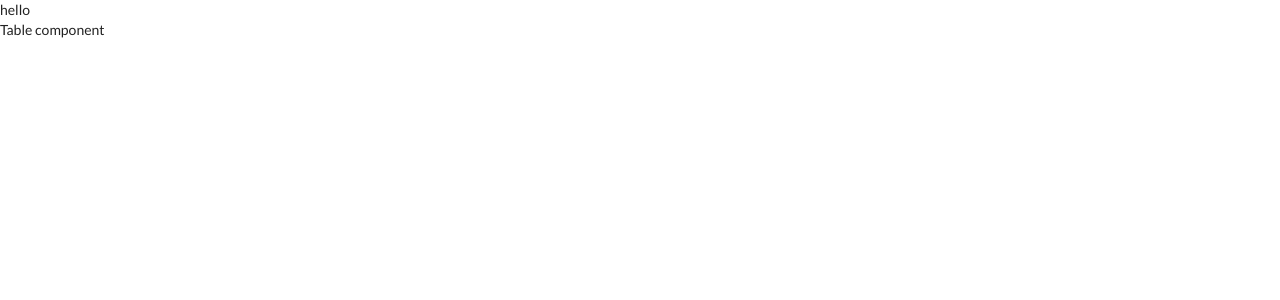
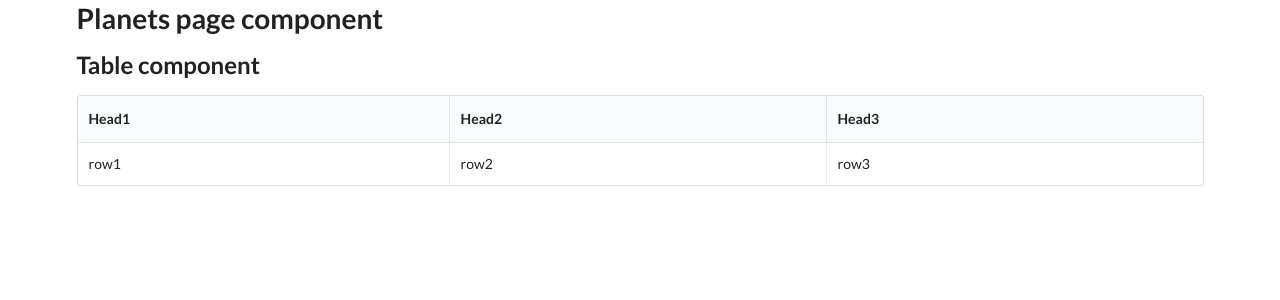
Before and after one commit to kealohigrondin/trussexercise, a React (Create React App) app: page / in a window 1280 px wide. Shown: the top 300 px of the page. Built offline with nearby package versions, Linux system fonts and the light colour scheme; no server answers.

Commit message:
package.json cleanup, app refactor back to functional component, planet page created, html table added to table.js

```diff
--- a/package.json
+++ b/package.json
@@ -9,8 +9,7 @@
     "axios": "^0.27.2",
     "react": "^18.1.0",
     "react-dom": "^18.1.0",
-    "react-scripts": "^2.1.3",
-    "web-vitals": "^2.1.4"
+    "react-scripts": "^2.1.3"
   },
   "scripts": {
     "start": "react-scripts start",
--- a/src/App.js
+++ b/src/App.js
@@ -1,10 +1,13 @@
 import React from "react";
-import Table from "./components/Table";
 
-class App extends React.Component {
-  render() {
-    return <div className="App">hello <Table/></div>;
-  }
+import Planets from "./pages/Planets";
+
+const App = () =>  {
+  return (
+    <div className="ui container">
+      <Planets/>
+    </div>
+  )
 }
 
 export default App;
--- a/src/actions/index.js
+++ b/src/actions/index.js
@@ -1,4 +1,4 @@
-import swapi from "../swapi"
+import swapi from "../api/swapi"
 
 export const getPlanets = () => {
     swapi.get('/planets').then(response => {
--- a/src/components/Table.js
+++ b/src/components/Table.js
@@ -1,10 +1,28 @@
 import React from "react";
-import { getPlanets } from "../actions";
 
 class Table extends React.Component {
   render() {
-    getPlanets();
-    return <div>Table component</div>;
+    return (
+      <div>
+        <h2>Table component</h2>
+        <table className="ui celled table">
+          <thead>
+            <tr>
+              <th>Head1</th>
+              <th>Head2</th>
+              <th>Head3</th>
+            </tr>
+          </thead>
+          <tbody>
+            <tr>
+              <td>row1</td>
+              <td>row2</td>
+              <td>row3</td>
+            </tr>
+          </tbody>
+        </table>
+      </div>
+    );
   }
 }
 
--- /dev/null
+++ b/src/pages/Planets.js
@@ -0,0 +1,14 @@
+import React from "react";
+import Table from "../components/Table";
+
+class Planets extends React.Component {
+  render() {
+    return (
+      <div>
+        <h1>Planets page component</h1>
+        <Table />
+      </div>
+    );
+  }
+}
+export default Planets;
```
Also changed, not shown: src/api/swapi.js (renamed from src/swapi.js), src/index.js (line endings or trailing spaces).
